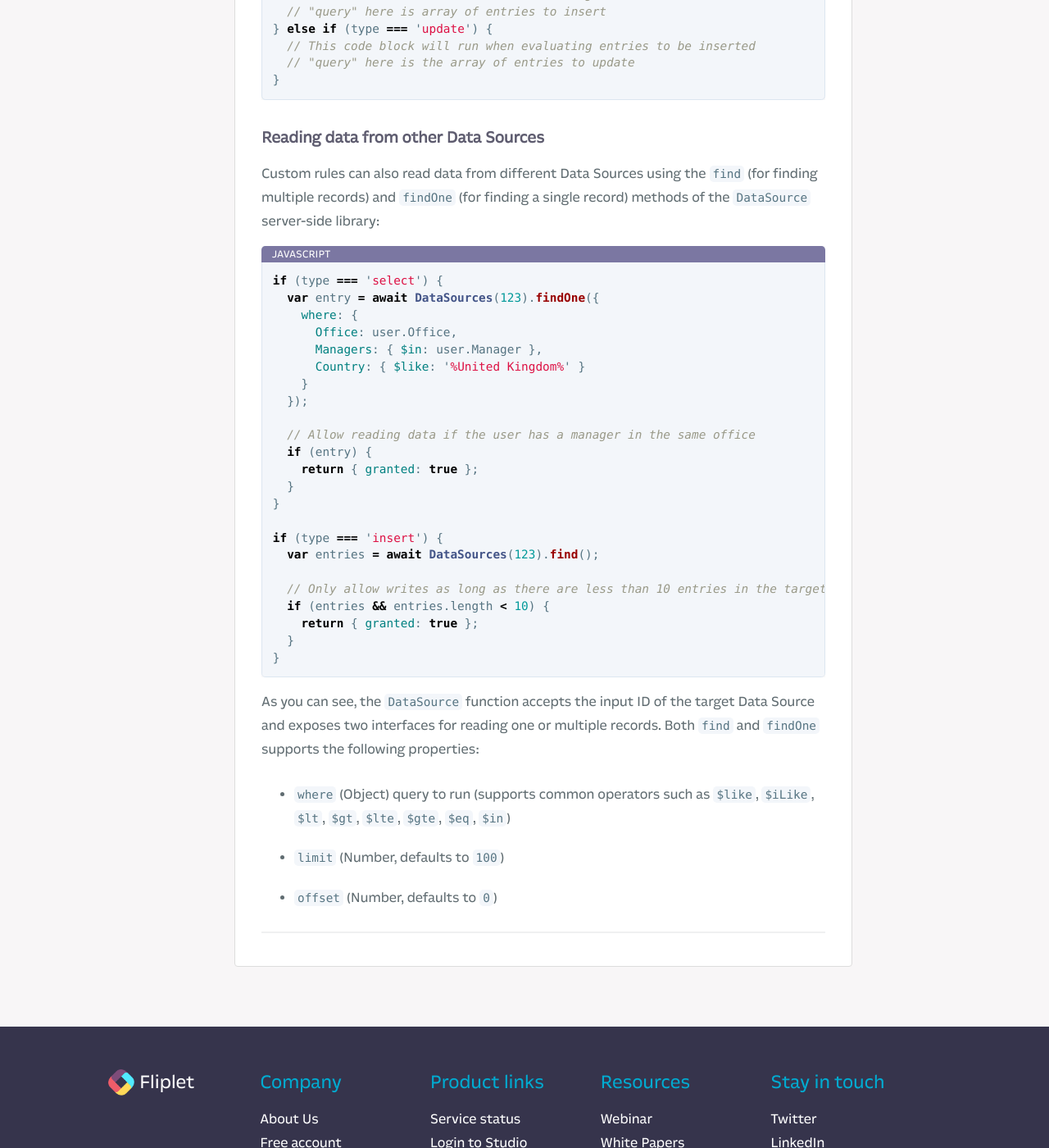
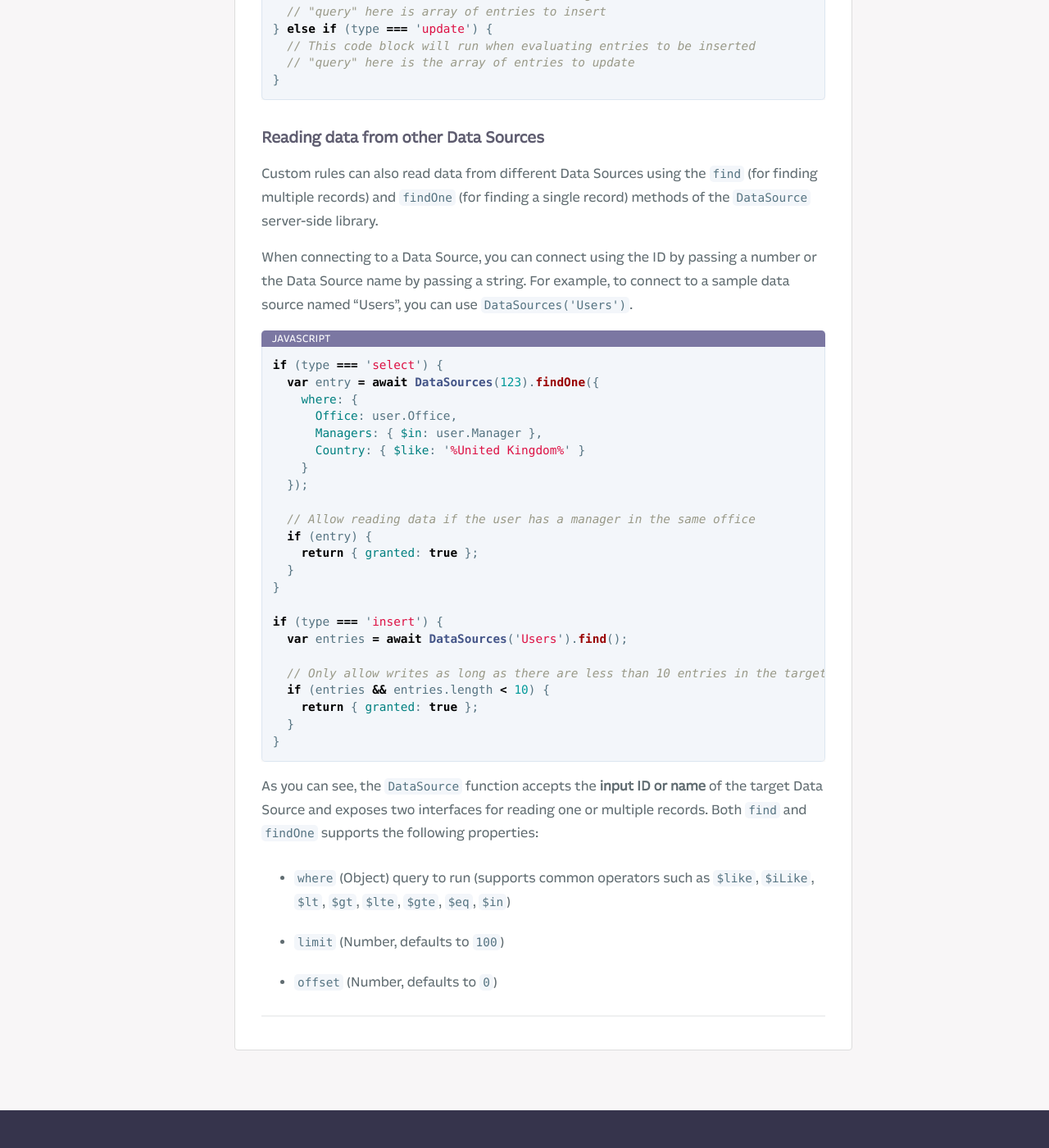
Before and after one commit to Fliplet/fliplet-cli, a Jekyll site: the page built from docs/Data-source-security.md, in a window 1280 px wide and 1400 px high, scrolled down 4759 px. Shown: the whole window at 82% size. Built offline with Jekyll 4.4.1, drawn with Linux system fonts in a browser that asks for light colours; nearby versions of some CDN libraries; our own code applies the rules of GitHub Pages for plain Markdown files; library files that are not in the unit come from our copies; comment, search, counter and statistics services are not loaded; a style sheet for code colours, icons or effects is not loaded.

Commit message:
updated docs for custom security rules

````diff
--- a/docs/Data-source-security.md
+++ b/docs/Data-source-security.md
@@ -159,7 +159,9 @@ if (type === 'insert') {
 
 ### Reading data from other Data Sources
 
-Custom rules can also read data from different Data Sources using the `find` (for finding multiple records) and `findOne` (for finding a single record) methods of the `DataSource` server-side library:
+Custom rules can also read data from different Data Sources using the `find` (for finding multiple records) and `findOne` (for finding a single record) methods of the `DataSource` server-side library.
+
+When connecting to a Data Source, you can connect using the ID by passing a number or the Data Source name by passing a string. For example, to connect to a sample data source named "Users", you can use `DataSources('Users')`.
 
 ```js
 if (type === 'select') {
@@ -178,7 +180,7 @@ if (type === 'select') {
 }
 
 if (type === 'insert') {
-  var entries = await DataSources(123).find();
+  var entries = await DataSources('Users').find();
 
   // Only allow writes as long as there are less than 10 entries in the target Data Source
   if (entries && entries.length < 10) {
@@ -187,7 +189,7 @@ if (type === 'insert') {
 }
 ```
 
-As you can see, the `DataSource` function accepts the input ID of the target Data Source and exposes two interfaces for reading one or multiple records. Both `find` and `findOne` supports the following properties:
+As you can see, the `DataSource` function accepts the **input ID or name** of the target Data Source and exposes two interfaces for reading one or multiple records. Both `find` and `findOne` supports the following properties:
 
 - `where` (Object) query to run (supports common operators such as `$like`, `$iLike`, `$lt`, `$gt`, `$lte`, `$gte`, `$eq`, `$in`)
 - `limit` (Number, defaults to `100`)
````
